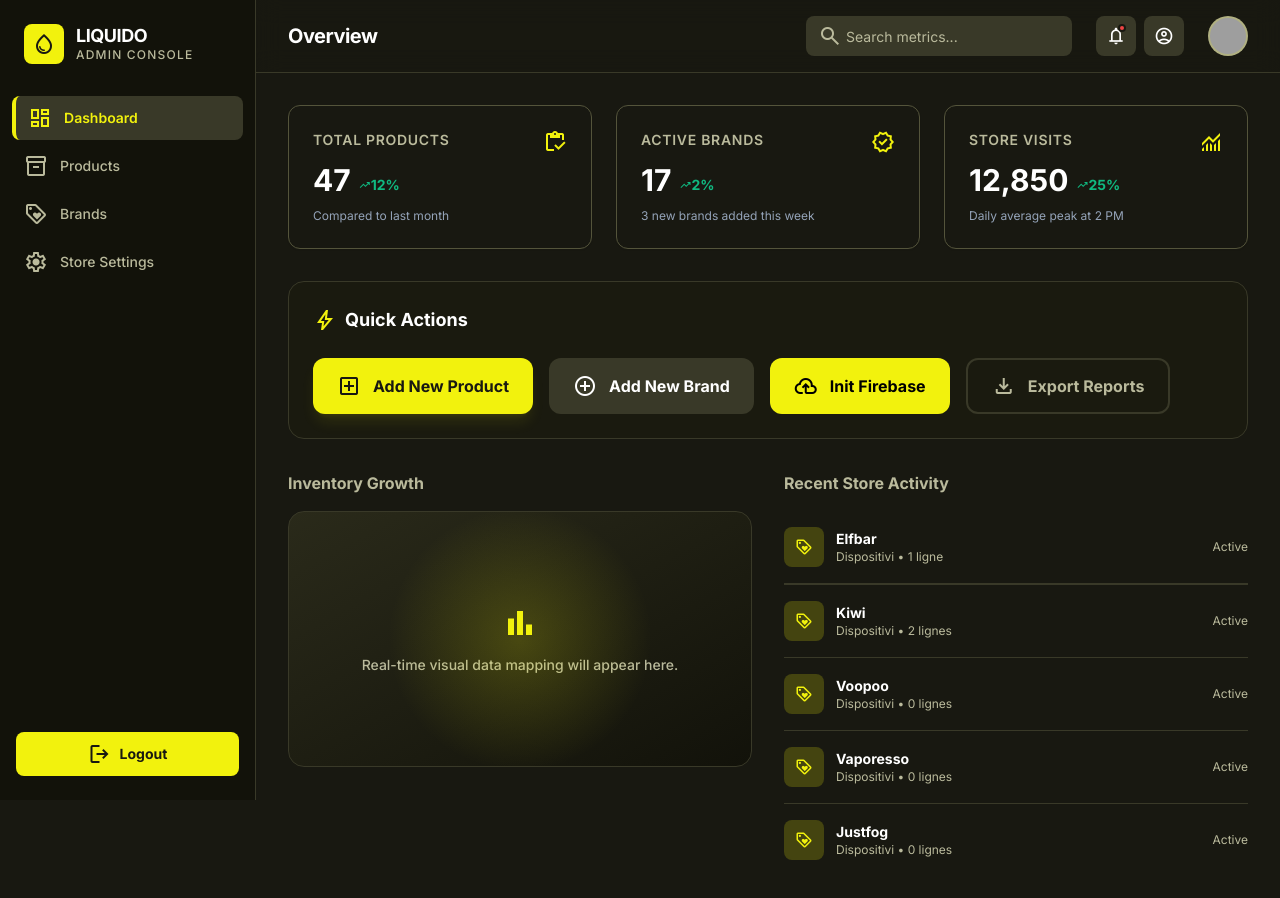
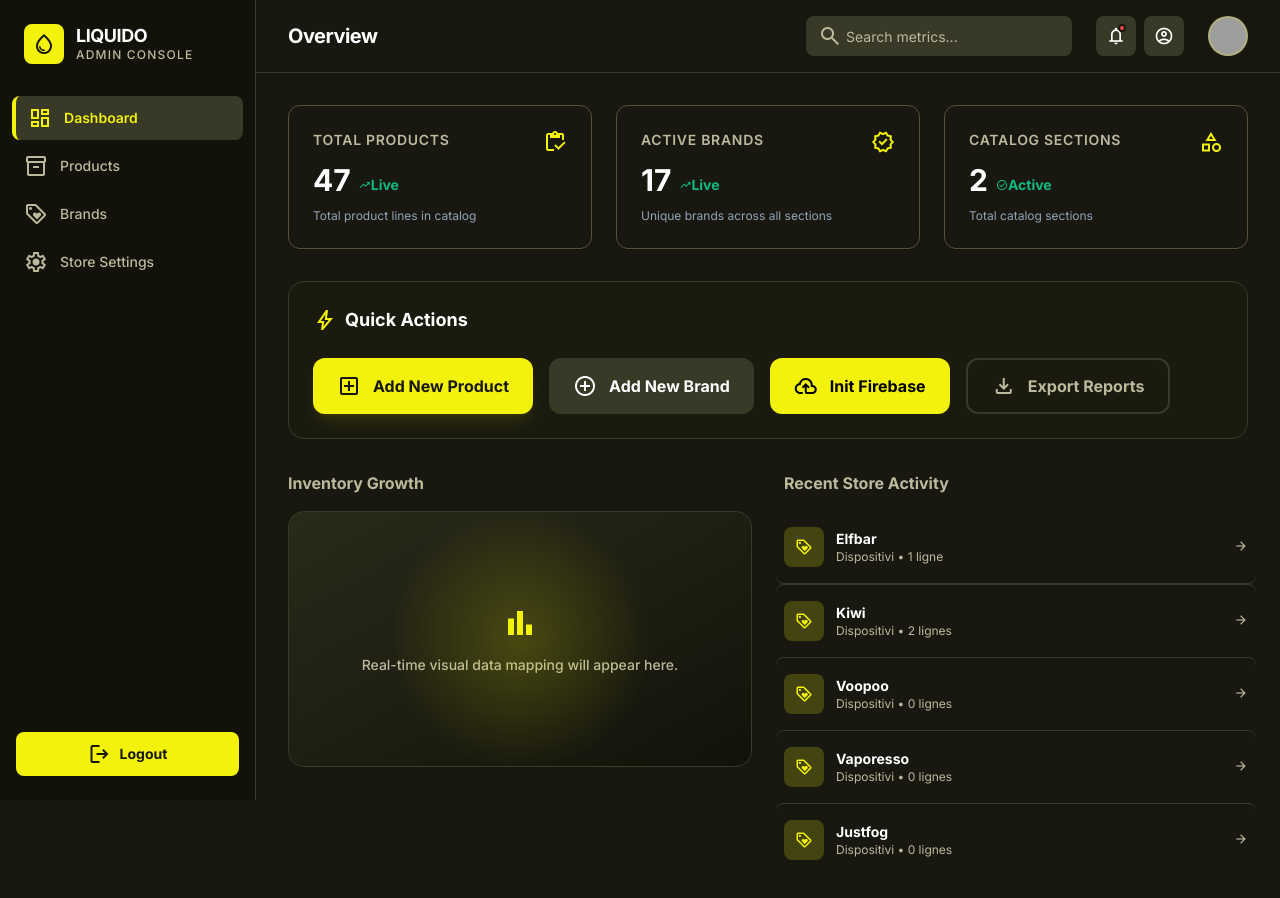
Before and after one commit to azizchannoufi/LIQUIDOv1, a website: page admin/dashboard.html in a window 1280 px wide. Drawn offline with nearby package versions, Linux system fonts and the light colour scheme; grey boxes are pictures that could not be loaded.

Commit message:
feat: Update admin dashboard with dynamic statistics display and loading/error states

```diff
--- a/admin/dashboard.html
+++ b/admin/dashboard.html
@@ -117,45 +117,45 @@
 <div class="p-8 max-w-7xl mx-auto w-full space-y-8">
 <!-- Summary Statistics -->
 <section>
-<div class="flex grid grid-cols-1 md:grid-cols-3 gap-6">
-<div class="flex flex-col gap-2 rounded-xl p-6 border border-slate-200 dark:border-[#54543b] bg-white dark:bg-transparent shadow-sm">
+<div class="grid grid-cols-1 md:grid-cols-3 gap-6">
+<div id="stat-total-products" class="flex flex-col gap-2 rounded-xl p-6 border border-slate-200 dark:border-[#54543b] bg-white dark:bg-transparent shadow-sm">
 <div class="flex justify-between items-start">
 <p class="text-slate-500 dark:text-[#baba9c] text-sm font-semibold uppercase tracking-wider">Total Products</p>
 <span class="material-symbols-outlined text-primary">inventory</span>
 </div>
 <div class="flex items-baseline gap-2">
-<p class="text-3xl font-bold leading-tight">1,240</p>
+<p id="stat-products-value" class="text-3xl font-bold leading-tight">0</p>
 <span class="text-emerald-500 text-sm font-bold flex items-center">
-<span class="material-symbols-outlined text-xs">trending_up</span> 12%
+<span class="material-symbols-outlined text-xs">trending_up</span> <span id="stat-products-trend">--</span>
                                 </span>
 </div>
-<p class="text-slate-400 text-xs">Compared to last month</p>
+<p class="text-slate-400 text-xs">Total product lines in catalog</p>
 </div>
-<div class="flex flex-col gap-2 rounded-xl p-6 border border-slate-200 dark:border-[#54543b] bg-white dark:bg-transparent shadow-sm">
+<div id="stat-active-brands" class="flex flex-col gap-2 rounded-xl p-6 border border-slate-200 dark:border-[#54543b] bg-white dark:bg-transparent shadow-sm">
 <div class="flex justify-between items-start">
 <p class="text-slate-500 dark:text-[#baba9c] text-sm font-semibold uppercase tracking-wider">Active Brands</p>
 <span class="material-symbols-outlined text-primary">verified</span>
 </div>
 <div class="flex items-baseline gap-2">
-<p class="text-3xl font-bold leading-tight">48</p>
+<p id="stat-brands-value" class="text-3xl font-bold leading-tight">0</p>
 <span class="text-emerald-500 text-sm font-bold flex items-center">
-<span class="material-symbols-outlined text-xs">trending_up</span> 2%
+<span class="material-symbols-outlined text-xs">trending_up</span> <span id="stat-brands-trend">--</span>
                                 </span>
 </div>
-<p class="text-slate-400 text-xs">3 new brands added this week</p>
+<p class="text-slate-400 text-xs">Unique brands across all sections</p>
 </div>
-<div class="flex flex-col gap-2 rounded-xl p-6 border border-slate-200 dark:border-[#54543b] bg-white dark:bg-transparent shadow-sm">
+<div id="stat-total-sections" class="flex flex-col gap-2 rounded-xl p-6 border border-slate-200 dark:border-[#54543b] bg-white dark:bg-transparent shadow-sm">
 <div class="flex justify-between items-start">
-<p class="text-slate-500 dark:text-[#baba9c] text-sm font-semibold uppercase tracking-wider">Store Visits</p>
-<span class="material-symbols-outlined text-primary">monitoring</span>
+<p class="text-slate-500 dark:text-[#baba9c] text-sm font-semibold uppercase tracking-wider">Catalog Sections</p>
+<span class="material-symbols-outlined text-primary">category</span>
 </div>
 <div class="flex items-baseline gap-2">
-<p class="text-3xl font-bold leading-tight">12,850</p>
+<p id="stat-sections-value" class="text-3xl font-bold leading-tight">0</p>
 <span class="text-emerald-500 text-sm font-bold flex items-center">
-<span class="material-symbols-outlined text-xs">trending_up</span> 25%
+<span class="material-symbols-outlined text-xs">check_circle</span> <span id="stat-sections-trend">Active</span>
                                 </span>
 </div>
-<p class="text-slate-400 text-xs">Daily average peak at 2 PM</p>
+<p class="text-slate-400 text-xs">Total catalog sections</p>
 </div>
 </div>
 </section>
--- a/src/js/admin/dashboard-stats.js
+++ b/src/js/admin/dashboard-stats.js
@@ -22,6 +22,9 @@
 
     async function loadStatistics() {
         try {
+            // Show loading state
+            showLoadingState();
+
             const sections = await catalogService.getSections();
 
             // Count total products (lines)
@@ -39,41 +42,57 @@
                 }
             }
 
-            // Update UI
-            updateStatCard('total-products', totalProducts);
-            updateStatCard('active-brands', uniqueBrands.size);
+            // Update UI with real data
+            updateStatValue('stat-products-value', totalProducts);
+            updateStatValue('stat-brands-value', uniqueBrands.size);
+            updateStatValue('stat-sections-value', sections.length);
+
+            // Update trends (for now, just show static info)
+            const productsTrend = document.getElementById('stat-products-trend');
+            const brandsTrend = document.getElementById('stat-brands-trend');
+            if (productsTrend) productsTrend.textContent = 'Live';
+            if (brandsTrend) brandsTrend.textContent = 'Live';
 
             // Load recent activity
             await loadRecentActivity(sections);
         } catch (error) {
             console.error('Error loading statistics:', error);
+            showErrorState();
         }
     }
 
-    function updateStatCard(statId, value) {
-        // Find stat card by looking for text content
-        const cards = document.querySelectorAll('[class*="rounded-xl"]');
-        cards.forEach(card => {
-            const text = card.textContent || '';
-            if (text.includes('Total Products') && statId === 'total-products') {
-                const valueEl = card.querySelector('.text-3xl');
-                if (valueEl) {
-                    valueEl.textContent = value.toLocaleString();
-                }
-            } else if (text.includes('Active Brands') && statId === 'active-brands') {
-                const valueEl = card.querySelector('.text-3xl');
-                if (valueEl) {
-                    valueEl.textContent = value.toLocaleString();
-                }
-            }
-        });
+    function showLoadingState() {
+        const productsValue = document.getElementById('stat-products-value');
+        const brandsValue = document.getElementById('stat-brands-value');
+        const sectionsValue = document.getElementById('stat-sections-value');
+
+        if (productsValue) productsValue.textContent = '...';
+        if (brandsValue) brandsValue.textContent = '...';
+        if (sectionsValue) sectionsValue.textContent = '...';
+    }
+
+    function showErrorState() {
+        const productsValue = document.getElementById('stat-products-value');
+        const brandsValue = document.getElementById('stat-brands-value');
+        const sectionsValue = document.getElementById('stat-sections-value');
+
+        if (productsValue) productsValue.textContent = 'Error';
+        if (brandsValue) brandsValue.textContent = 'Error';
+        if (sectionsValue) sectionsValue.textContent = 'Error';
+    }
+
+    function updateStatValue(elementId, value) {
+        const element = document.getElementById(elementId);
+        if (element) {
+            element.textContent = value.toLocaleString();
+        }
     }
 
     async function loadRecentActivity(sections) {
         const activityContainer = document.getElementById('recent-activity');
         if (!activityContainer) return;
 
-        // Get recent brands (last 5)
+        // Get all brands with their sections
         const allBrands = [];
         for (const section of sections) {
             const brands = section.brands || [];
@@ -81,7 +100,9 @@
                 allBrands.push({
                     name: brand.name,
                     section: section.name,
-                    linesCount: (brand.lines || []).length
+                    sectionId: section.id,
+                    linesCount: (brand.lines || []).length,
+                    logoUrl: brand.logo_url || ''
                 });
             }
         }
@@ -89,28 +110,36 @@
         if (allBrands.length === 0) {
             activityContainer.innerHTML = `
                 <div class="py-8 text-center">
-                    <p class="text-sm text-slate-400 dark:text-[#baba9c]">No recent activity</p>
-                    <p class="text-xs text-slate-500 dark:text-slate-600 mt-2">Activity will appear here as you manage your catalog</p>
+                    <div class="inline-flex items-center justify-center size-16 rounded-full bg-slate-100 dark:bg-[#393928] mb-4">
+                        <span class="material-symbols-outlined text-3xl text-slate-400 dark:text-[#baba9c]">inventory_2</span>
+                    </div>
+                    <p class="text-sm text-slate-400 dark:text-[#baba9c] font-medium">Aucune activité récente</p>
+                    <p class="text-xs text-slate-500 dark:text-slate-600 mt-2">Les activités apparaîtront ici lorsque vous gérerez votre catalogue</p>
                 </div>
             `;
             return;
         }
 
-        // Show last 5 brands
+        // Show last 5 brands (most recent)
         const recentBrands = allBrands.slice(-5).reverse();
         activityContainer.innerHTML = recentBrands.map(brand => `
-            <div class="py-4 border-b border-slate-100 dark:border-[#393928] last:border-0">
+            <div class="py-4 border-b border-slate-100 dark:border-[#393928] last:border-0 hover:bg-slate-50 dark:hover:bg-[#1a1a0f] transition-colors rounded-lg px-2 -mx-2">
                 <div class="flex items-center justify-between">
-                    <div class="flex items-center gap-3">
-                        <div class="size-10 rounded-lg bg-primary/20 flex items-center justify-center">
-                            <span class="material-symbols-outlined text-primary text-lg">loyalty</span>
+                    <div class="flex items-center gap-3 flex-1 min-w-0">
+                        <div class="size-10 rounded-lg bg-primary/20 flex items-center justify-center flex-shrink-0 overflow-hidden">
+                            ${brand.logoUrl
+                                ? `<img src="${brand.logoUrl}" alt="${brand.name}" class="w-full h-full object-contain" onerror="this.parentElement.innerHTML='<span class=\\'material-symbols-outlined text-primary text-lg\\'>loyalty</span>'"/>`
+                                : `<span class="material-symbols-outlined text-primary text-lg">loyalty</span>`
+                            }
                         </div>
-                        <div>
-                            <p class="text-white text-sm font-bold">${brand.name}</p>
-                            <p class="text-slate-400 dark:text-[#baba9c] text-xs">${brand.section} • ${brand.linesCount} ${brand.linesCount === 1 ? 'ligne' : 'lignes'}</p>
+                        <div class="flex-1 min-w-0">
+                            <p class="text-white dark:text-white text-sm font-bold truncate">${brand.name}</p>
+                            <p class="text-slate-400 dark:text-[#baba9c] text-xs truncate">${brand.section} • ${brand.linesCount} ${brand.linesCount === 1 ? 'ligne' : 'lignes'}</p>
                         </div>
                     </div>
-                    <span class="text-slate-400 dark:text-[#baba9c] text-xs">Active</span>
+                    <a href="brands/add.html?section=${encodeURIComponent(brand.sectionId)}&brand=${encodeURIComponent(brand.name)}" class="text-slate-400 dark:text-[#baba9c] hover:text-primary transition-colors flex-shrink-0 ml-2" title="Voir">
+                        <span class="material-symbols-outlined text-sm">arrow_forward</span>
+                    </a>
                 </div>
             </div>
         `).join('');
```
